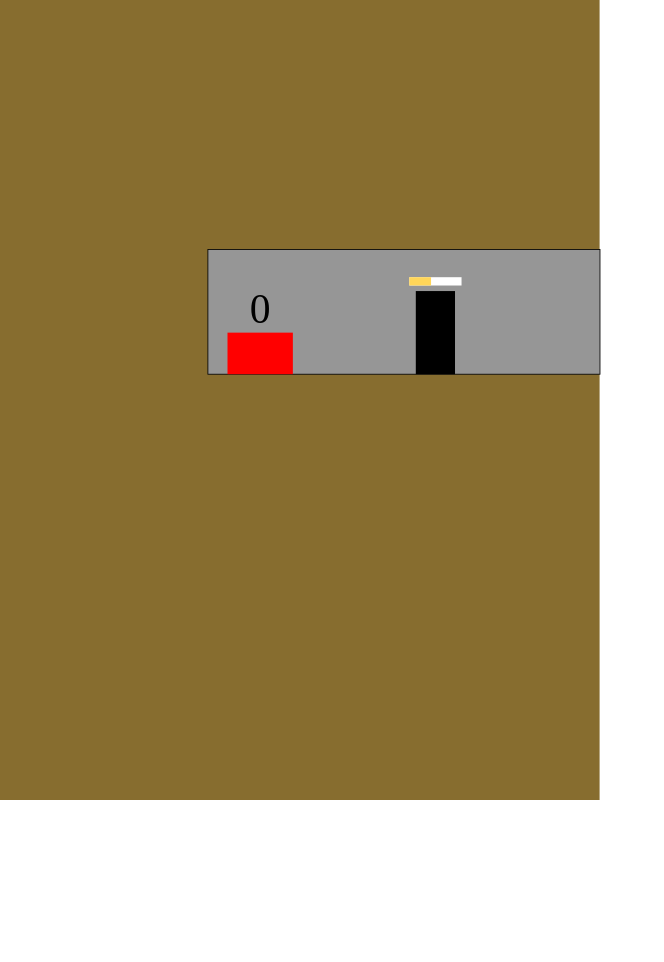
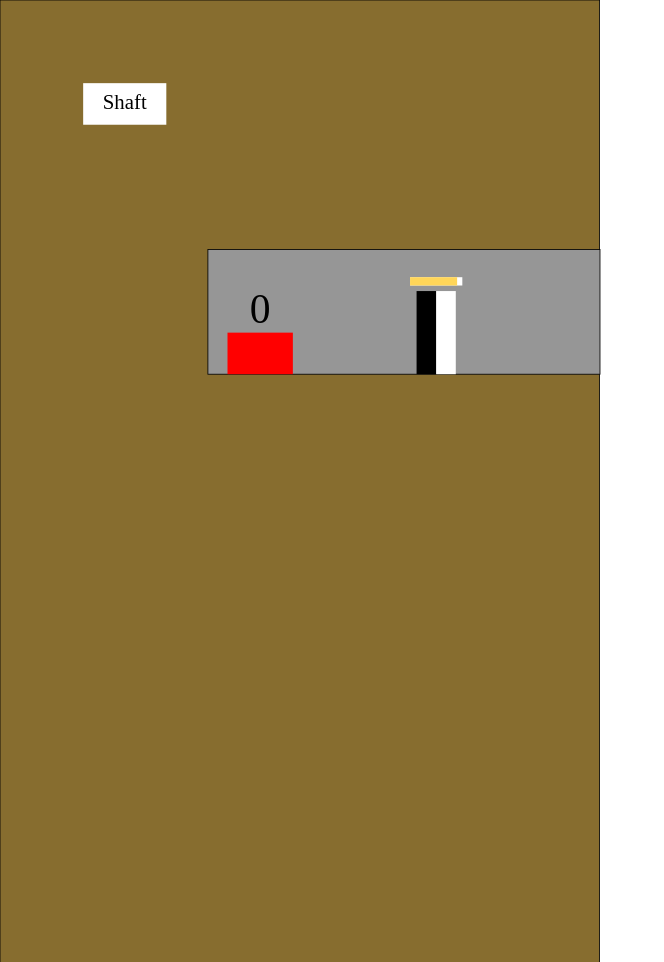
Before and after one commit to justusscott03/miner-tycoon, a plain HTML site: page index.html in a window 1280 px wide. Shown: the whole page, without its empty margins (0-664 px from the left). Drawn offline with Linux system fonts and the light colour scheme.

Commit message:
index.html: removed ui-canvas because it presented to many complications. index.js: added millisecond timing stuff for varying frame rates, miners adding money to the crates, JSDoc notes, miners flipping around, miner recruting in shafts to conserve resources, shaft building in mines to conserve resources, UI

```diff
--- a/index.html
+++ b/index.html
@@ -14,9 +14,8 @@
     </head>
     <body>
 
-        <!-- Canvas elements -->
+        <!-- Canvas element -->
         <canvas id="canvas"></canvas>
-        <canvas id="ui-canvas"></canvas>
 
         <!-- Main script -->
         <script src="./index.js"></script>
--- a/index.js
+++ b/index.js
@@ -4,12 +4,17 @@
 let money = 0;
 let places = 0;
 let superCash = 0;
+
 let curRectMode = "CORNER";
 let curEllipseMode = "CENTER"
 let requiresFirstVertex = true;
 let angleMode = "degrees";
 let globalFont = "serif";
 let globalSize = 10;
+
+let lastTime = Date.now();
+let currentTime;
+let deltaTime;
 
 
 // Screen resize while keeping aspect ratio
@@ -55,19 +60,14 @@ window.addEventListener("resize", debounce(
 ));
 
 
-// Canvases
+// Canvas
 const canvas = document.getElementById("canvas");
 const ctx = canvas.getContext("2d");
-
-const uiCanvas = document.getElementById("ui-canvas");
 
 
 // Canvas resize
 canvas.width = originalWidth;
 canvas.height = originalHeight;
-
-uiCanvas.width = originalWidth;
-uiCanvas.height = originalHeight;
 
 
 // PJS
@@ -757,6 +757,13 @@ function abbreviateNum (num, forceZeroes) {
 // Game classes
 class Crate {
 
+    /**
+     * Creates a new Crate object
+     * @param { number } x - The x-position of the crate
+     * @param { number } y - The y-position of the crate
+     * @param { number } w - The width of the crate
+     * @param { number } h - The height of the crate
+     */
     constructor (x, y, w, h) {
         this.x = x;
         this.y = y;
@@ -777,24 +784,39 @@ class Crate {
         text(abbreviateNum(this.money), this.x + this.w / 2, this.y - this.h / 2);
     }
 
+    /**
+     * Adds money to the crate
+     * @param { number } amount - The amount of money being added
+     */
+    add (amount) {
+        if (amount > 0) {
+            this.money += amount;
+        }
+    }
+
 }
 
 class Miner {
 
     /**
-     *
-     * @param { number } x
-     * @param { number } y
-     * @param { number } w
-     * @param { number } h
+     * Creates a new Miner object
+     * @param { number } x - The x-position of the miner
+     * @param { number } y - The y-position of the miner
+     * @param { number } w - The width of the miner
+     * @param { number } h - The height of the miner
+     * @param { Crate } crate - The crate that the miner will offload into
      */
-    constructor (x, y, w, h) {
+    constructor (x, y, w, h, crate) {
         this.x = x;
         this.y = y;
         this.w = w;
         this.h = h;
+        this.crate = crate;
+
         this.s = 1;
+
         this.action = "toDigging";
+
         this.maxLoad = 10;
         this.has = 0;
         this.loadSpeed = 5;
@@ -803,6 +825,7 @@ class Miner {
     update () {
         switch (this.action) {
             case "toDigging" :
+                this.s = 1;
                 if (this.x < 500) {
                     this.x++;
                 }
@@ -811,37 +834,46 @@ class Miner {
                 }
             break;
             case "digging" :
-                this.has += this.loadSpeed / 60;
+                this.s = 1;
+                this.has += this.loadSpeed * deltaTime;
                 if (this.has >= this.maxLoad) {
                     this.has = this.maxLoad;
                     this.action = "toCrate";
                 }
             break;
             case "toCrate" :
+                this.s = -1;
                 if (this.x > 300) {
                     this.x--;
                 }
+                else {
+                    this.crate.add(this.has);
+                    this.has = 0;
+                    this.action = "toDigging";
+                }
             break;
         }
-        console.log(this.action)
     }
 
     draw () {
         pushMatrix();
 
-            translate(this.x, this.y);
+            translate(this.x + this.w / 2, this.y);
             scale(this.s, 1);
+            translate(-this.x - this.w / 2, -this.y);
 
             noStroke();
             fill(0);
-            rect(0, 0, this.w, this.h);
+            rect(this.x, this.y, this.w / 2, this.h);
+            fill(255);
+            rect(this.x + this.w / 2, this.y, this.w / 2, this.h);
 
             if (this.action === "digging") {
                 fill(255);
-                rect(-this.w / 6, -this.h / 6, this.w * 4 / 3, this.h / 10);
+                rect(this.x - this.w / 6, this.y - this.h / 6, this.w * 4 / 3, this.h / 10);
 
                 fill(255, 214, 89);
-                rect(-this.w / 6, -this.h / 6, map(this.has, 0, this.maxLoad, 0, this.w * 4 / 3), this.h / 10);
+                rect(this.x - this.w / 6, this.y - this.h / 6, map(this.has, 0, this.maxLoad, 0, this.w * 4 / 3), this.h / 10);
             }
 
         popMatrix();
@@ -861,10 +893,12 @@ class Elevator {
         this.y = y;
         this.w = w;
         this.h = h;
-        this.loading = false;
-        this.unloading = false;
+        this.action = "";
+
         this.pageOut = false;
     }
+
+    update () {}
 
     draw () {
         fill(0);
@@ -926,33 +960,48 @@ class Warehouse {
 
 class Shaft {
 
+    /**
+     * Creates a new Shaft object
+     * @param { number } x - The x-position of the shaft
+     * @param { number } y - The y-position of the shaft
+     * @param { number } w - The width of the shaft
+     * @param { number } h - The height of the shaft
+     */
     constructor (x, y, w, h) {
         this.x = x;
         this.y = y;
         this.w = w;
         this.h = h;
+
         this.crate = new Crate(this.x + this.w / 20, this.y + this.h * 2 / 3, this.w / 6, this.h / 3);
-        this.workersX = 0;
-        this.numWorkers = 1;
-        this.workers = [
-            new Miner(this.x + this.workersX, this.y + this.h / 3, this.w / 10, this.h * 2 / 3),
-            new Miner(this.x + this.workersX, this.y + this.h / 3, this.w / 10, this.h * 2 / 3),
-            new Miner(this.x + this.workersX, this.y + this.h / 3, this.w / 10, this.h * 2 / 3),
-            new Miner(this.x + this.workersX, this.y + this.h / 3, this.w / 10, this.h * 2 / 3),
-            new Miner(this.x + this.workersX, this.y + this.h / 3, this.w / 10, this.h * 2 / 3),
-            new Miner(this.x + this.workersX, this.y + this.h / 3, this.w / 10, this.h * 2 / 3)
-        ];
-        this.built = false;
+
+        this.minerOffset = this.w / 8;
+        this.numMiners = 0;
+        this.miners = [];
+
         this.pageOut = false;
+
+        this.recruitMiner();
+    }
+
+    recruitMiner() {
+        if (this.numMiners < 6) {
+            this.miners.push(new Miner(this.x + this.minerOffset, this.y + this.h / 3, this.w / 10, this.h * 2 / 3, this.crate));
+            this.numMiners++;
+        }
     }
 
     update () {}
 
+    /**
+     * Draws the shaft
+     * @param { number } deltaTime - The milliseconds between frames
+     */
     draw () {
         fill(150);
         rect(this.x, this.y, this.w, this.h);
-        for (var i = 0; i < this.numWorkers; i++) {
-            this.workers[i].display();
+        for (let i = 0; i < this.miners.length; i++) {
+            this.miners[i].display();
         }
         this.crate.draw();
     }
@@ -979,26 +1028,40 @@ class Mine {
 
     constructor () {
         this.y = 0;
-        this.numShafts = 1;
+
+        this.numShafts = 0;
+        this.shaftOffset = 0;
         this.shafts = [];
-        for (let i = 0; i < 30; i++) {
-            this.shafts.push(new Shaft(250, this.y + 300 + i * 150, 471.5, 150));
-        }
 
         this.elevator = new Elevator();
         this.storeHouse = new Storehouse();
         this.warehouse = new Warehouse();
+
         this.numCarriers = 1;
         this.carriers = [];
+
+        this.buildShaft();
+    }
+
+    buildShaft () {
+        if (this.numShafts < 30) {
+            this.shafts.push(new Shaft(250, this.y + 300 + this.shaftOffset, 471.5, 150));
+            this.numShafts++;
+            this.shaftOffset += 200;
+        }
     }
 
     update () {}
 
     draw () {
-        background(135, 109, 47);
-        for (var i = 0; i < this.numShafts; i++) {
-            this.shafts[i].display();
-        }
+        pushMatrix();
+            translate(0, this.y);
+            fill(135, 109, 47);
+            rect(0, 0, canvas.width, canvas.height * 10)
+            for (let i = 0; i < this.shafts.length; i++) {
+                this.shafts[i].display();
+            }
+        popMatrix();
     }
 
     display () {
@@ -1009,14 +1072,21 @@ class Mine {
 }
 
 const mine = new Mine();
+let currentMine = mine;
 
-//}
 
-/** Buttons **/
-// {
-
+// Button class
 class Button {
 
+    /**
+     * Creates a new Button object
+     * @param { number } x - The x-position
+     * @param { number } y - The y-position
+     * @param { number } w - The width of the button
+     * @param { number } h - The height of the button
+     * @param { string } txt - The text on the button
+     * @param { Function } func - The function to call on click
+     */
     constructor (x, y, w, h, txt, func) {
         this.x = x;
         this.y = y;
@@ -1029,52 +1099,99 @@ class Button {
     }
 
     draw () {
+        this.mouseOver = user.mouseX > this.x && user.mouseX < this.x + this.w &&
+                         user.mouseY > this.y && user.mouseY < this.y + this.h;
+
+        if (this.mouseOver) {
+            this.s = lerp(this.s, 1.2, 0.1);
+            if (user.mouseClicked) {
+                this.func();
+            }
+        }
+        else {
+            this.s = lerp(this.s, 1, 0.1);
+        }
+
         noStroke();
         pushMatrix();
             translate(this.x + this.w / 2, this.y + this.h / 2);
             scale(this.s);
             translate(-(this.x + this.w / 2), -(this.y + this.h / 2));
-            fill(219, 243, 255);
-            quad(this.x + 5, this.y, this.x + 95, this.y, this.x + 92, this.y + 3, this.x + 8, this.y + 3);
-            fill(185, 227, 247);
-            quad(this.x + 5, this.y, this.x + 8, this.y + 3, this.x + 4, this.y + 8, this.x, this.y + 7);
-            quad(this.x + 95, this.y, this.x + 92, this.y + 3, this.x + 96, this.y + 8, this.x + this.w, this.y + 7);
-            fill(150, 222, 255);
-            beginShape();
-                //vertex(this.x +
-            endShape();
+            fill(255);
+            rect(this.x, this.y, this.w, this.h);
 
             pushMatrix();
                 translate(this.x + this.w / 2, this.y + this.h / 2);
-                scale(this.w / 40, this.h / 20);
+                scale(this.w / 80, this.h / 40);
                 translate(-(this.x + this.w / 2), -(this.y + this.h / 2));
                 fill(0);
-                textAlign(CENTER, CENTER);
+                textSize(20);
+                textAlign("CENTER", "CENTER");
                 text(this.txt, this.x + this.w / 2, this.y + this.h / 2);
             popMatrix();
 
         popMatrix();
-
-        if (this.mouseOver) {
-            this.s = lerp(this.s, 1.2, 0.1);
-        }
-        else {
-            this.s = lerp(this.s, 1, 0.1);
-        }
-
-        this.mouseOver = mouseX > this.x && mouseX < this.x + this.w &&
-                         mouseY > this.y && mouseY < this.y + this.h;
-    }
-
-    clicked () {
-        if (this.mouseOver) {
-            this.func();
-        }
     }
 
 }
+const button = new Button(100, 100, 100, 50, "Shaft", function () {
+    currentMine.buildShaft();
+});
 
-//}
+
+// UI, credit to Dat (@Dddatt)
+const user = (function (out) {
+
+    out.mouseX = 0;
+    out.mouseY = 0;
+    out.mousePressed = false;
+    out.mouseClicked = false;
+
+    out.keys = {};
+
+    canvas.addEventListener("mousedown", function (e) {
+        out.mousePressed = true;
+    });
+
+    canvas.addEventListener("mouseup", function (e) {
+        out.mousePressed = false;
+        out.mouseClicked = true;
+    });
+
+    canvas.addEventListener("mousemove", function (e) {
+        out.mouseX = e.x;
+        out.mouseY = e.y;
+    });
+
+    document.addEventListener("keydown", function (e) {
+        let key = e.key.toLowerCase();
+
+        out.keys[key] = true;
+    });
+
+    document.addEventListener("keyup", function (e) {
+        out.keys[e.key.toLowerCase()] = false;
+    });
+
+    document.addEventListener("contextmenu", function (e) {
+        e.preventDefault();
+    });
+
+    canvas.addEventListener("wheel", function (e) {
+        e.preventDefault();
+        out.targetY = currentMine.y;
+        out.targetY += e.deltaY * 2;
+        currentMine.y = lerp(currentMine.y, out.targetY, 0.1);
+    });
+
+    out.update = function () {
+        out.mouseClicked = false;
+    };
+
+    return out;
+
+}) ({});
+
 
 /** Draw and mouseClicked functions **/
 // {
@@ -1083,16 +1200,25 @@ function draw () {
 
     try {
 
+        currentTime = Date.now();
+        deltaTime = (currentTime - lastTime) / 1000;
+        lastTime = currentTime;
+
         resetMatrix();
 
         background(255);
 
         pushMatrix();
+
             scale(scaledWidth / originalWidth, scaledHeight / originalHeight);
 
             mine.display();
 
+            button.draw();
+
         popMatrix();
+
+        user.update();
 
         requestAnimationFrame(draw);
 
```
